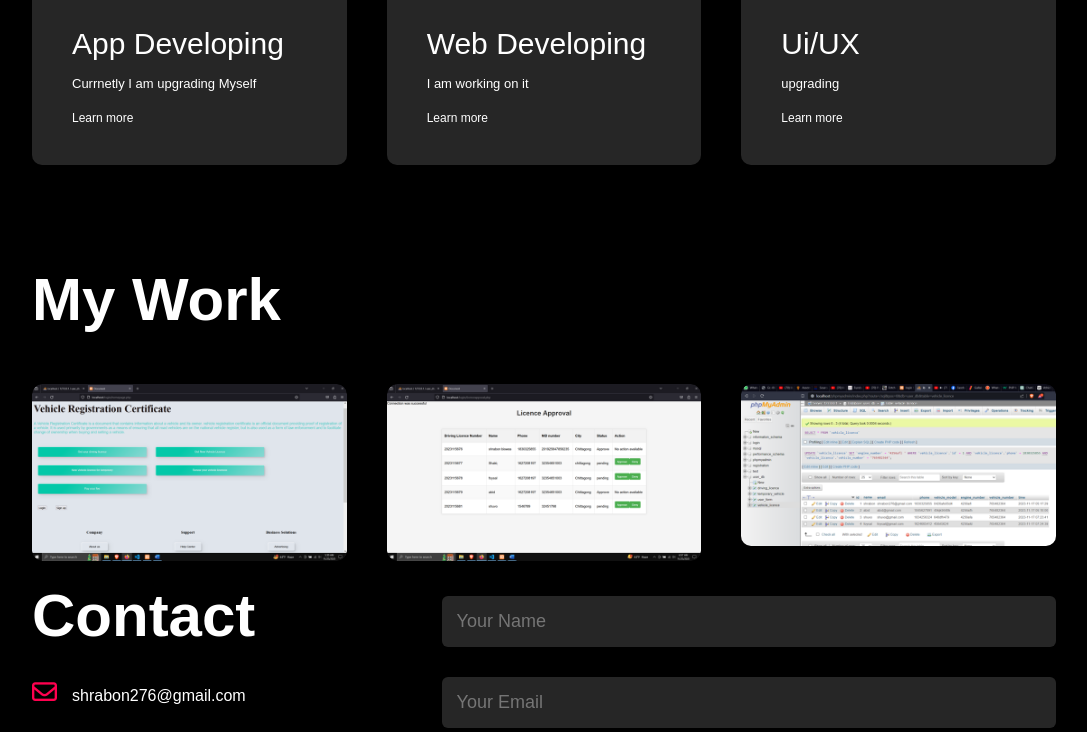
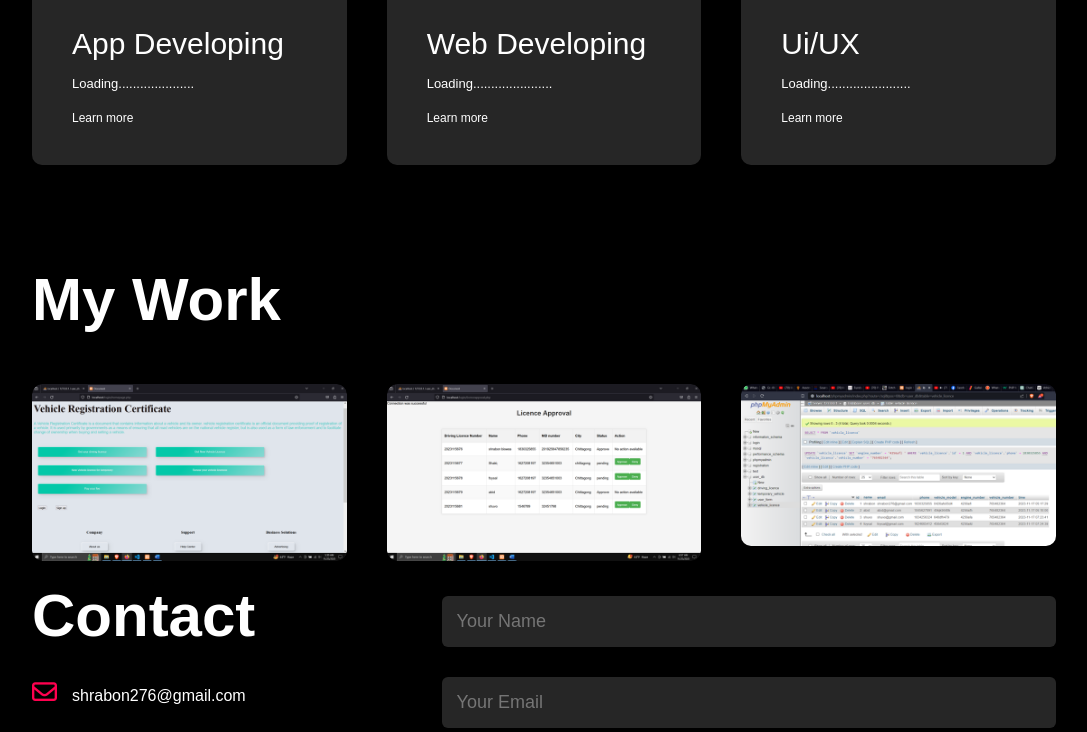
Before and after one commit to shrabonbiswas/its-shrabon, a plain HTML site: page index.html in a window 1280 px wide. Shown: the part 1912-2644 px from the top of the page, without its empty margins (96-1183 px from the left). Drawn offline with Linux system fonts and the light colour scheme.

Commit message:
Update index.html

```diff
--- a/index.html
+++ b/index.html
@@ -73,7 +73,7 @@
                     </div>
                     <div class="tab-contents" id="experience">
                         <ul>
-                            <li><span>Kotlin</span><br>I am Still learning</li>
+                            <li><span>Loading...............</span><br>I am a fresher so I don't have any experience</li>
 
                         </ul>
                     </div>
@@ -97,21 +97,21 @@
             <div>
                 <i class="fa-brands fa-android"></i>
                 <h2>App Developing</h2>
-                <p>Currnetly I am upgrading Myself</p>
+                <p>Loading.....................</p>
                 <a href="#">Learn more</a>
             </div>
 
             <div>
                 <i class="fa-solid fa-code"></i>
                 <h2>Web Developing</h2>
-                <p>I am working on it</p>
+                <p>Loading......................</p>
                 <a href="#">Learn more</a>
             </div>
 
             <div>
                 <i class="fa-solid fa-crop"></i>
                 <h2>Ui/UX</h2>
-                <p>upgrading</p>
+                <p>Loading.......................</p>
                 <a href="#">Learn more</a>
             </div>
 
```
